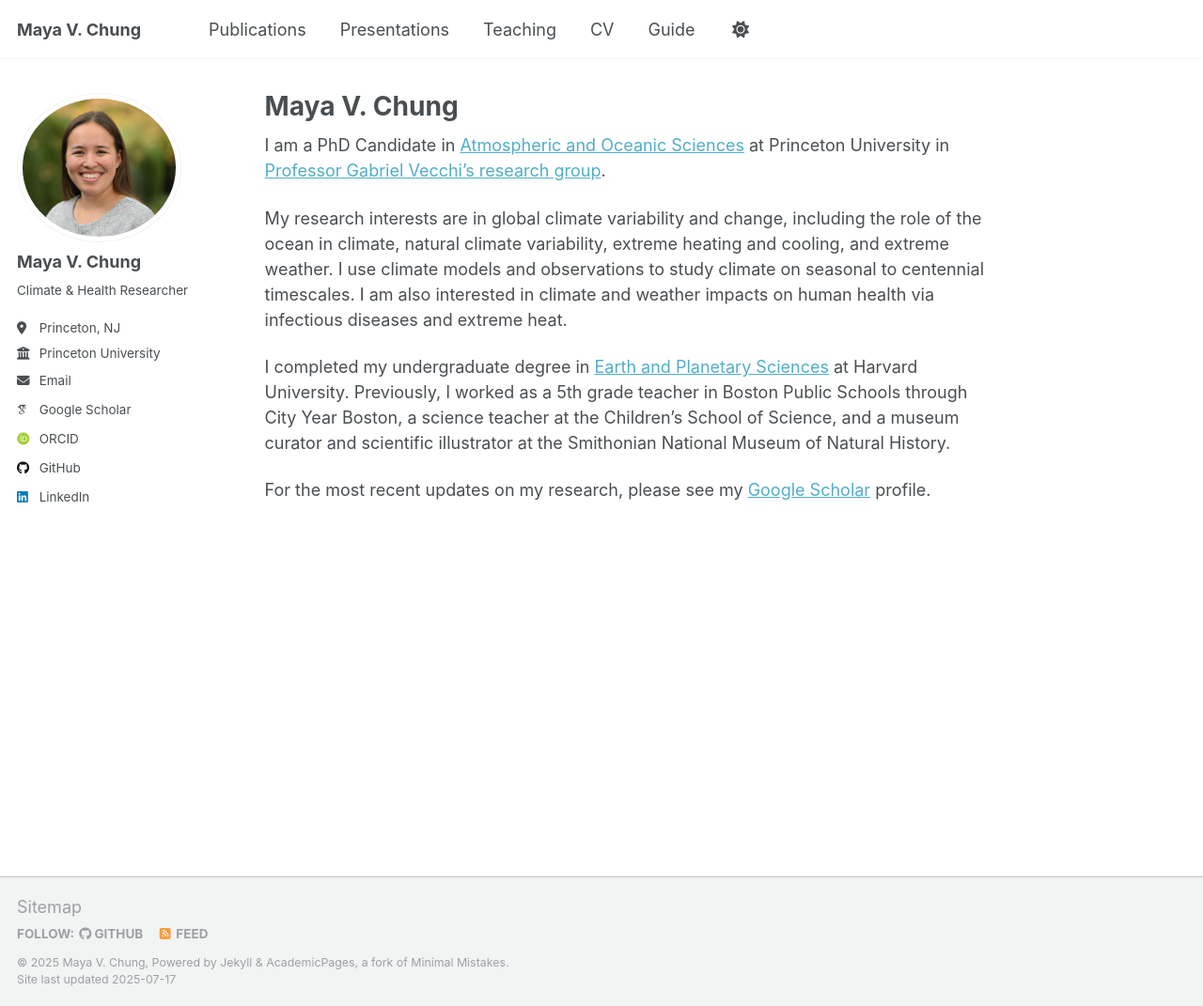
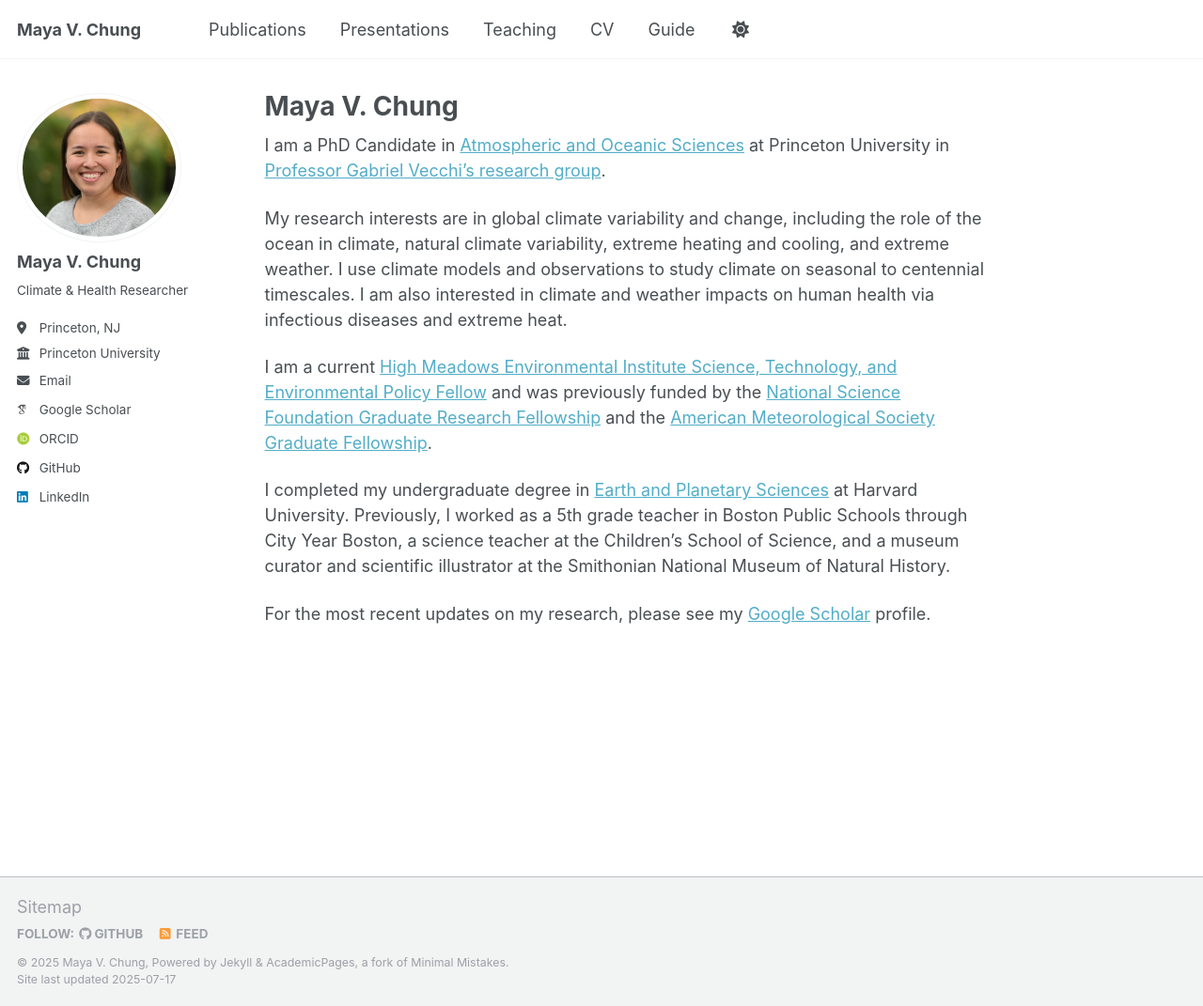
Before and after one commit to mayavchung/mayavchung.github.io, a Jekyll site: the page built from _pages/about.md, in a window 1280 px wide and 1071 px high. Shown: the whole window at 94% size. Built offline with Jekyll 4.4.1, drawn with Linux system fonts in a browser that asks for light colours; some web fonts are replaced; a script that is not in the unit is left out.

Commit message:
Update about.md

```diff
--- a/_pages/about.md
+++ b/_pages/about.md
@@ -11,6 +11,8 @@ I am a PhD Candidate in [Atmospheric and Oceanic Sciences](https://aos.princeton
 
 My research interests are in global climate variability and change, including the role of the ocean in climate, natural climate variability, extreme heating and cooling, and extreme weather. I use climate models and observations to study climate on seasonal to centennial timescales. I am also interested in climate and weather impacts on human health via infectious diseases and extreme heat.
 
+I am a current [High Meadows Environmental Institute Science, Technology, and Environmental Policy Fellow](https://environment.princeton.edu/education/hmei-step/) and was previously funded by the [National Science Foundation Graduate Research Fellowship](https://www.nsf.gov/funding/opportunities/grfp-nsf-graduate-research-fellowship-program) and the [American Meteorological Society Graduate Fellowship](https://www.ametsoc.org/ams/information-for/students/ams-scholarships-and-fellowships/ams-graduate-fellowships/).
+
 I completed my undergraduate degree in [Earth and Planetary Sciences](https://eps.harvard.edu/) at Harvard University. Previously, I worked as a 5th grade teacher in Boston Public Schools through City Year Boston, a science teacher at the Children's School of Science, and a museum curator and scientific illustrator at the Smithonian National Museum of Natural History.
 
 For the most recent updates on my research, please see my [Google Scholar](https://scholar.google.com/citations?user=h5lDhDwAAAAJ&hl=en) profile.
```
